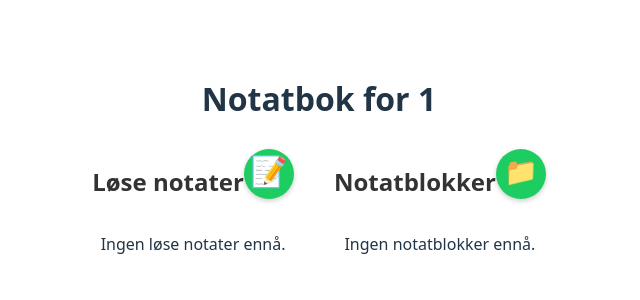
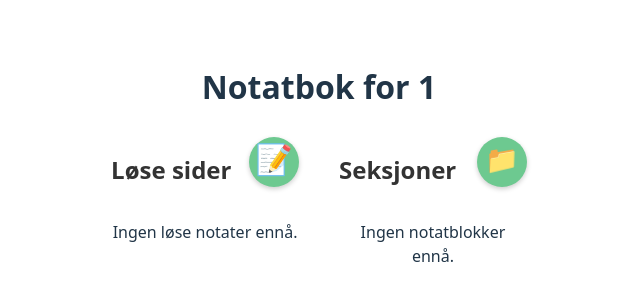
Before and after one commit to leaddcam/planlegger, a React (Vite) app in the folder frontend/: page /interesse/1/notatbok in a window 1280 px wide. Shown: the part 234-534 px from the top of the page, without its empty margins (321-961 px from the left). Built offline with nearby package versions, Linux system fonts and the light colour scheme.

Commit message:
styliiiing

```diff
--- a/frontend/src/pages/Notatbok.jsx
+++ b/frontend/src/pages/Notatbok.jsx
@@ -16,7 +16,7 @@ function Notatbok() {
         {/* Left side: Løse notater + NyttNotat */}
         <div className="list-wrapper">
             <div className="list-header">
-            <h2>Løse notater</h2>
+            <h2>Løse sider</h2>
             <NyttNotat settNotat={settNotat} />
             </div>
 
@@ -36,7 +36,7 @@ function Notatbok() {
         {/* Right side: Notatblokker + NyBlokk */}
         <div className="list-wrapper">
             <div className="list-header">
-            <h2>Notatblokker</h2>
+            <h2>Seksjoner</h2>
             <NyBlokk blokk={notatblokker} settBlokk={settNotatblokker} />
             </div>
 
--- a/frontend/src/styles/NyBlokk.css
+++ b/frontend/src/styles/NyBlokk.css
@@ -1,5 +1,5 @@
 .ny-blokk {
-    background-color: rgb(30, 205, 97);
+    background-color: rgb(109, 201, 144);
     color: rgb(255, 255, 255);
     font-family: monospace;
     width: 50px;
--- a/frontend/src/styles/NyttNotat.css
+++ b/frontend/src/styles/NyttNotat.css
@@ -1,5 +1,5 @@
 .nytt-notat {
-    background-color: rgb(30, 205, 97);
+    background-color: rgb(109, 201, 144);
     color: rgb(255, 255, 255);
     font-family: monospace;
     width: 50px;
```
